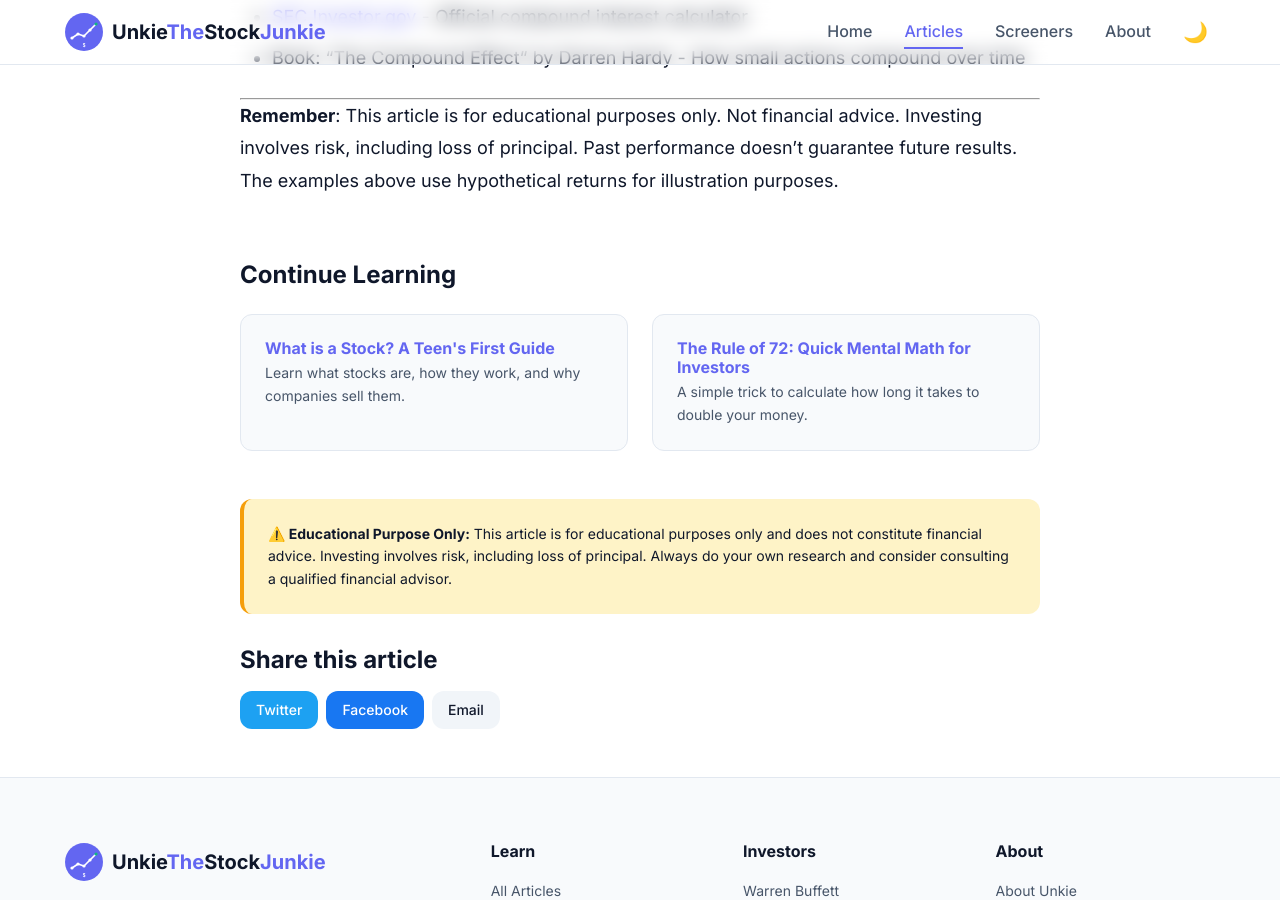
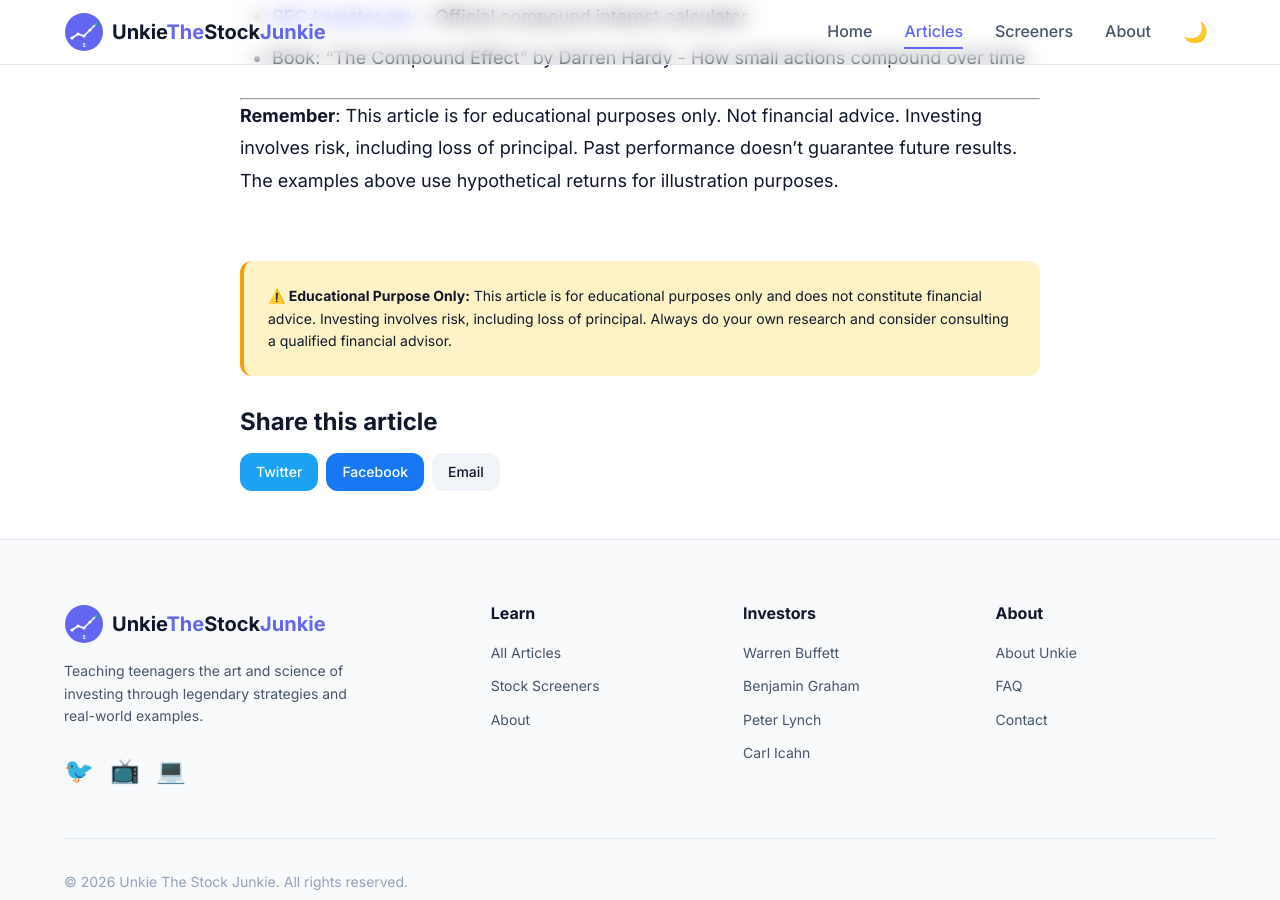
Before and after one commit to kjw3/unkiethestockjunkie, a Jekyll site: the page built from _articles/2024-01-15-compound-interest-the-eighth-wonder-of-the-world.md, in a window 1280 px wide and 900 px high, scrolled down 4300 px. Built offline with Jekyll 4.4.1, drawn with Linux system fonts in a browser that asks for light colours.

Commit message:
Remove related articles for now

```diff
--- a/_articles/2024-01-15-compound-interest-the-eighth-wonder-of-the-world.md
+++ b/_articles/2024-01-15-compound-interest-the-eighth-wonder-of-the-world.md
@@ -9,13 +9,6 @@ image: "/assets/images/articles/compound-interest-hero.svg"
 image_height: 500
 image_credit: "Generated by NVIDIA FLUX.1-schnell"
 image_credit_url: "https://build.nvidia.com/black-forest-labs/flux_1-schnell"
-related_articles:
-  - title: "What is a Stock? A Teen's First Guide"
-    url: "/articles/what-is-a-stock-a-teens-first-guide"
-    description: "Learn what stocks are, how they work, and why companies sell them."
-  - title: "The Rule of 72: Quick Mental Math for Investors"
-    url: "/articles/the-rule-of-72-quick-mental-math-for-investors"
-    description: "A simple trick to calculate how long it takes to double your money."
 ---
 
 ## Introduction
```
Also changed, not shown: _articles/2026-02-21-from-lemonade-stand-to-shareholder-understanding-business-ownership.md (+0 -7 lines), scripts/generate-article.js (+2 -10 lines).
